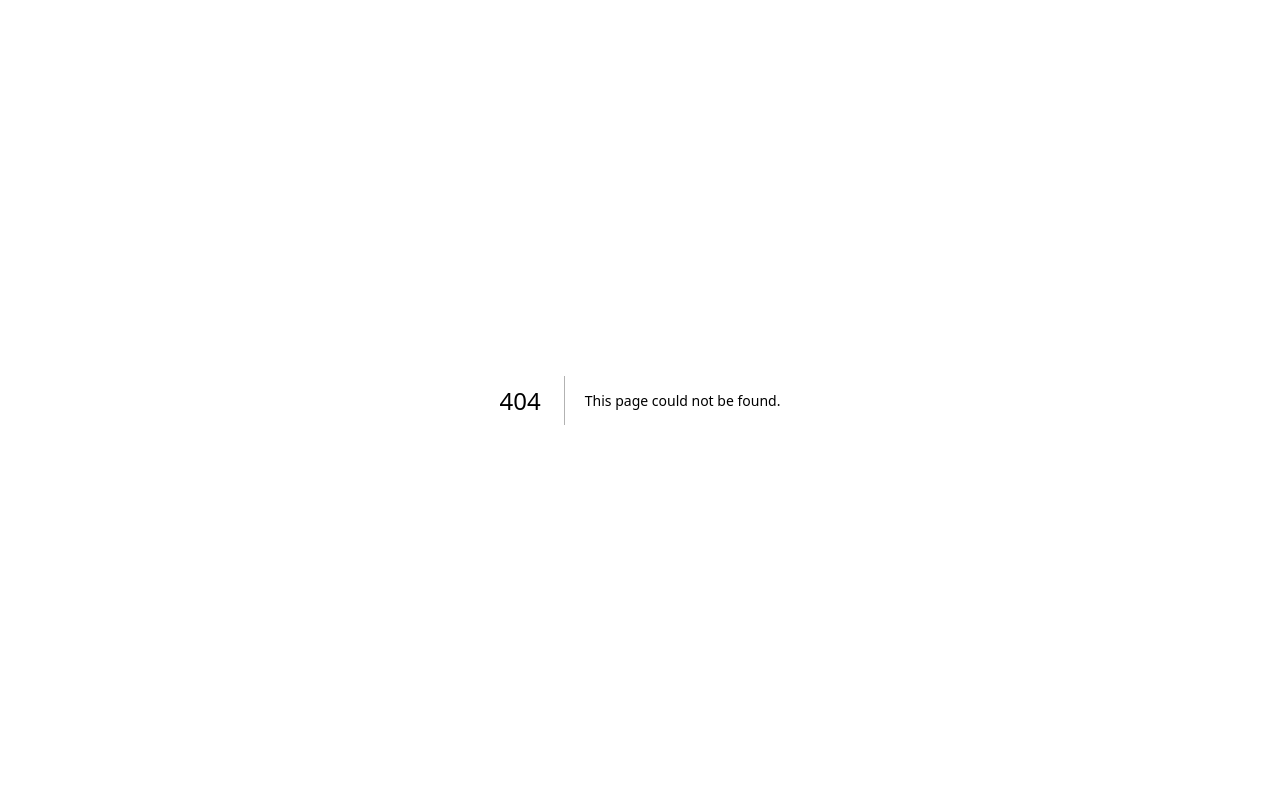
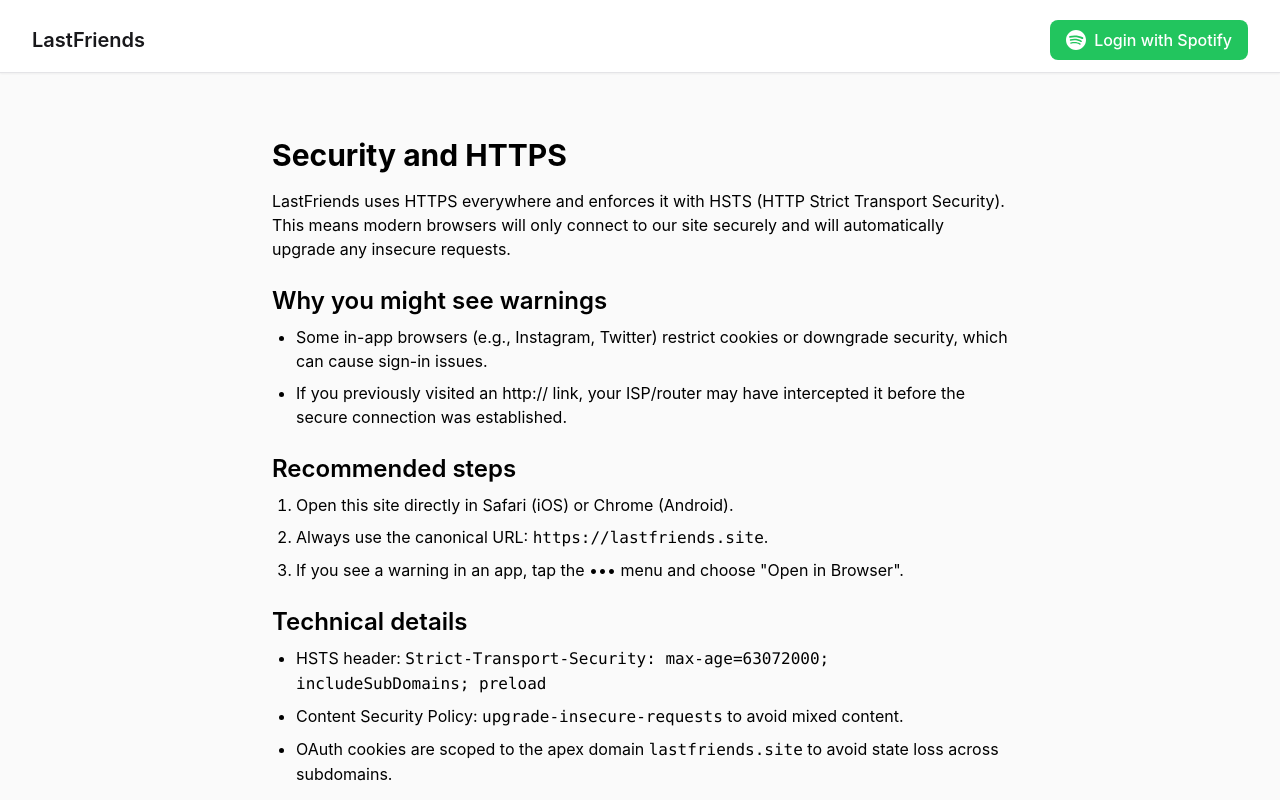
Before and after one commit to theresaanna/lastfriends, a Next.js app: page /about-security in a window 1280 px wide. Before the commit this address had no page. Shown: the top 800 px of the page. Built offline with nearby package versions, Linux system fonts and the light colour scheme; no server answers.

Commit message:
Security UX: add /about-security page and InAppBrowserNotice component; surface notice on homepage, login, and header to guide users to open in Safari/Chrome for secure Spotify sign-in

```diff
--- a/components/AuthHeader.js
+++ b/components/AuthHeader.js
@@ -2,6 +2,7 @@
 import { useSession, signIn, signOut } from 'next-auth/react';
 import { useState, useEffect } from 'react';
 import Link from 'next/link';
+import InAppBrowserNotice from './InAppBrowserNotice';
 
 export default function AuthHeader() {
   const { data: session, status } = useSession();
@@ -56,6 +57,7 @@
   return (
     <header className="bg-white shadow-sm border-b border-gray-200">
       <div className="max-w-7xl mx-auto px-4 sm:px-6 lg:px-8">
+        <div className="pt-2"><InAppBrowserNotice /></div>
         <div className="flex justify-between items-center h-16">
           <div className="flex items-center">
             <Link href="/" className="text-xl font-semibold text-gray-900 hover:opacity-80 focus:outline-none focus:ring-2 focus:ring-green-500 focus:ring-offset-2 rounded">
--- /dev/null
+++ b/components/InAppBrowserNotice.js
@@ -0,0 +1,45 @@
+import { useEffect, useState } from 'react';
+
+function detectInAppBrowser() {
+  if (typeof navigator === 'undefined') return false;
+  const ua = (navigator.userAgent || navigator.vendor || '').toLowerCase();
+  // Common in-app browser identifiers (not exhaustive)
+  const patterns = [
+    'instagram', 'fb_iab', 'fbav', 'fban', 'twitter', 'snapchat', 'line/', 'wechat', 'kakaotalk', 'pinterest', 'linkedin', 'discord',
+    'wv; ', '; wv', ' webview', 'gsa', 'okhttp'
+  ];
+  return patterns.some(p => ua.includes(p));
+}
+
+export default function InAppBrowserNotice({ className = '' }) {
+  const [show, setShow] = useState(false);
+
+  useEffect(() => {
+    setShow(detectInAppBrowser());
+  }, []);
+
+  if (!show) return null;
+
+  const openInBrowser = () => {
+    try {
+      const url = window.location.href;
+      // Best effort: open a new tab. Many in-app browsers hand off to default browser.
+      window.open(url, '_blank', 'noopener');
+    } catch (e) {}
+  };
+
+  return (
+    <div className={`bg-yellow-50 border border-yellow-200 text-yellow-900 p-3 rounded-md ${className}`} role="alert" aria-live="polite">
+      <div className="flex items-start justify-between space-x-3">
+        <div className="flex-1">
+          <p className="font-medium">You are using an in-app browser.</p>
+          <p className="text-sm mt-1">For a secure login with Spotify, please open this page in your device's default browser (Safari or Chrome).</p>
+        </div>
+        <div className="flex-shrink-0">
+          <button onClick={openInBrowser} className="bg-yellow-600 hover:bg-yellow-700 text-white text-sm px-3 py-2 rounded-md">Open in Browser</button>
+        </div>
+      </div>
+      <p className="text-xs text-yellow-800 mt-2">Learn more on our <a href="/about-security" className="underline">Security page</a>.</p>
+    </div>
+  );
+}
--- /dev/null
+++ b/pages/about-security.js
@@ -0,0 +1,32 @@
+import Layout from '../components/Layout';
+import InAppBrowserNotice from '../components/InAppBrowserNotice';
+
+export default function AboutSecurityPage() {
+  return (
+    <Layout>
+      <div className="max-w-3xl mx-auto py-10 px-4">
+        <h1 className="text-3xl font-bold mb-4">Security and HTTPS</h1>
+        <InAppBrowserNotice className="mb-4" />
+        <p className="mb-4">LastFriends uses HTTPS everywhere and enforces it with HSTS (HTTP Strict Transport Security). This means modern browsers will only connect to our site securely and will automatically upgrade any insecure requests.</p>
+        <h2 className="text-2xl font-semibold mt-6 mb-2">Why you might see warnings</h2>
+        <ul className="list-disc pl-6 space-y-2">
+          <li>Some in-app browsers (e.g., Instagram, Twitter) restrict cookies or downgrade security, which can cause sign-in issues.</li>
+          <li>If you previously visited an http:// link, your ISP/router may have intercepted it before the secure connection was established.</li>
+        </ul>
+        <h2 className="text-2xl font-semibold mt-6 mb-2">Recommended steps</h2>
+        <ol className="list-decimal pl-6 space-y-2">
+          <li>Open this site directly in Safari (iOS) or Chrome (Android).</li>
+          <li>Always use the canonical URL: <code>https://lastfriends.site</code>.</li>
+          <li>If you see a warning in an app, tap the ••• menu and choose "Open in Browser".</li>
+        </ol>
+        <h2 className="text-2xl font-semibold mt-6 mb-2">Technical details</h2>
+        <ul className="list-disc pl-6 space-y-2">
+          <li>HSTS header: <code>Strict-Transport-Security: max-age=63072000; includeSubDomains; preload</code></li>
+          <li>Content Security Policy: <code>upgrade-insecure-requests</code> to avoid mixed content.</li>
+          <li>OAuth cookies are scoped to the apex domain <code>lastfriends.site</code> to avoid state loss across subdomains.</li>
+        </ul>
+        <p className="mt-6 text-sm text-gray-600">Questions? Open an issue on <a href="https://github.com/theresaanna/lastfriends" className="underline">GitHub</a>.</p>
+      </div>
+    </Layout>
+  );
+}
--- a/pages/index.js
+++ b/pages/index.js
@@ -3,6 +3,7 @@
 import { useRouter } from 'next/router';
 import Layout from '../components/Layout';
 import EnhancedInputForm from '../components/EnhancedInputForm';
+import InAppBrowserNotice from '../components/InAppBrowserNotice';
 
 export default function HomePage() {
   const [error, setError] = useState('');
@@ -124,6 +125,11 @@
           <p className="text-xl text-gray-600 max-w-2xl mx-auto">
             Compare music compatibility between Last.fm and Spotify users and discover musical connections
           </p>
+        </div>
+
+        {/* In-app browser notice */}
+        <div className="max-w-2xl mx-auto mb-6">
+          <InAppBrowserNotice />
         </div>
 
         {/* Status Messages */}
--- a/pages/login.js
+++ b/pages/login.js
@@ -1,6 +1,7 @@
 import { signIn, useSession } from 'next-auth/react';
 import { useRouter } from 'next/router';
 import { useEffect } from 'react';
+import InAppBrowserNotice from '../components/InAppBrowserNotice';
 
 export default function Login() {
   const { data: session } = useSession();
@@ -14,7 +15,8 @@
 
   return (
     <div className="min-h-screen flex items-center justify-center">
-      <div className="bg-white p-8 rounded-lg shadow-lg">
+      <div className="bg-white p-8 rounded-lg shadow-lg max-w-md w-full">
+        <InAppBrowserNotice className="mb-4" />
         <h1 className="text-2xl font-bold mb-4">Welcome to LastFriends</h1>
         <button
           onClick={async () => {
```
